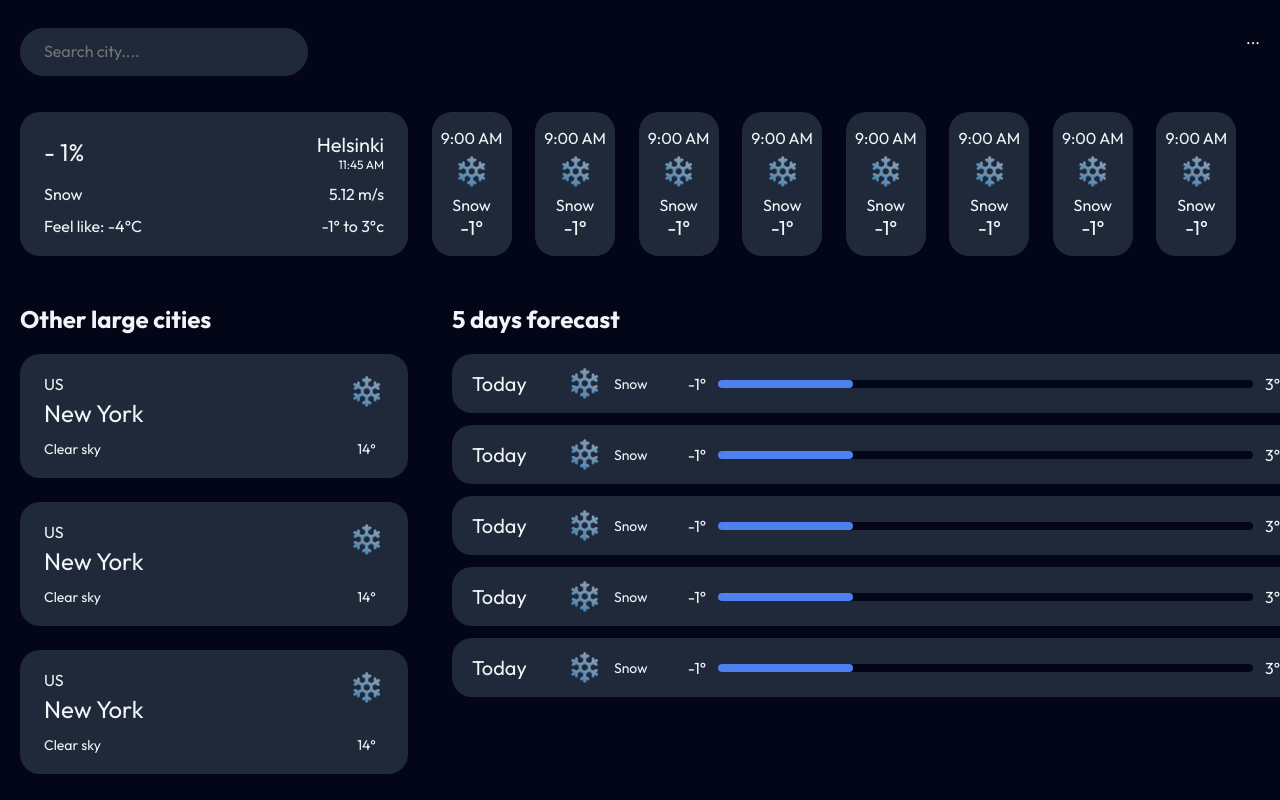
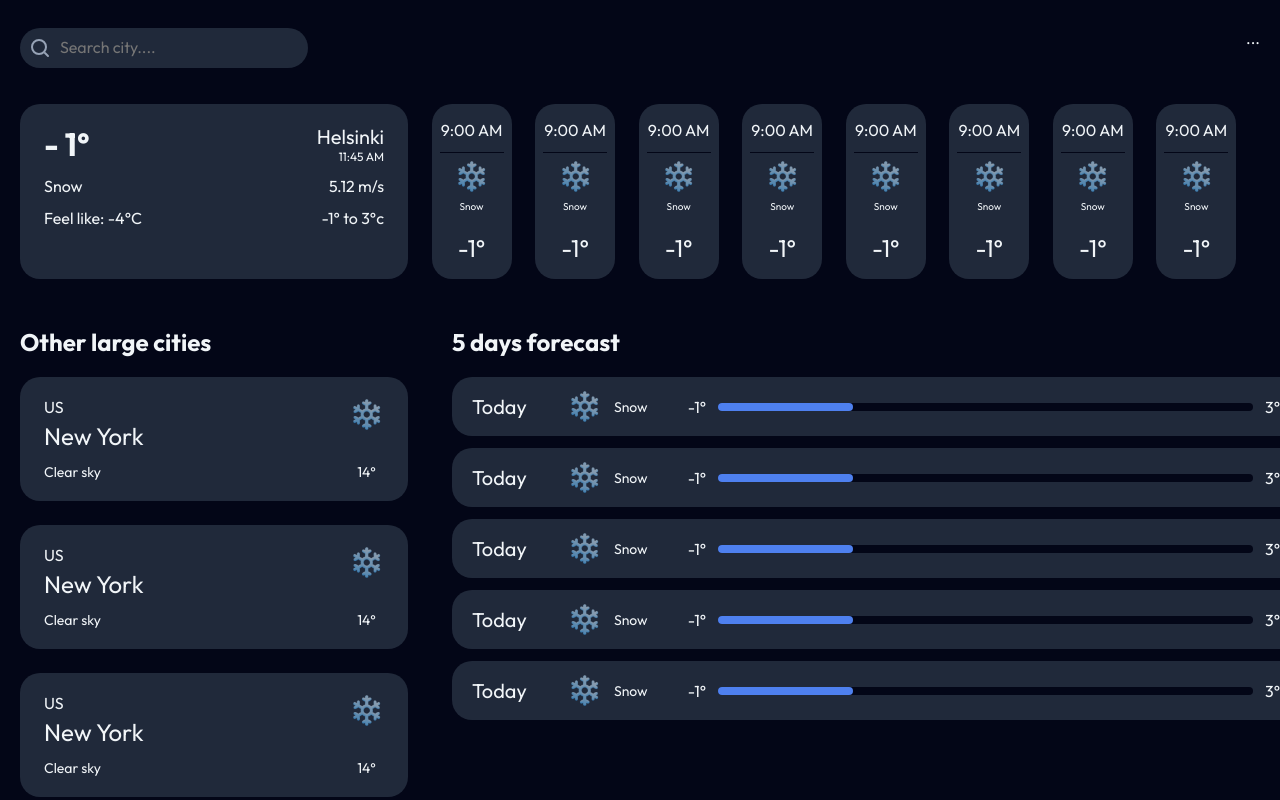
Before and after one commit to Assigyn/weather-app, a React (Vite) app: page / in a window 1280 px wide. Built offline with nearby package versions, Linux system fonts and the light colour scheme.

Commit message:
Feat (design): Design

```diff
--- a/src/assets/styles/index.styl
+++ b/src/assets/styles/index.styl
@@ -27,6 +27,9 @@ h2
     text-align right
   &-center
     text-align center
+  &-xl
+    font-size 2rem
+    font-weight bold
   &-large
     font-size 1.5rem
   &-big
@@ -42,6 +45,8 @@ h2
     font-size 0.625rem
 
 .d
+  &-none
+    display none
   &-flex
     display flex
   &-row
@@ -73,6 +78,14 @@ h2
 .pt
   &-{8}
     padding-top 8px
+  &-{12}
+    padding-top 12px
+  &-{20}
+    padding-top 20px
+
+.pb
+  &-{12}
+    padding-bottom 12px
 
 .gap
   &-{4}
@@ -84,6 +97,20 @@ h2
   &-{44}
     gap 44px
 
+.toast
+  position absolute
+  bottom 0
+  right 0
+  margin 20px
+  border-radius 20px
+  padding 20px 40px
+  p
+    margin 0
+  &-error
+    background-color #852929
+  &-title
+    font-weight bold
+    margin-bottom 8px
 
 .bg-gray
   background-color $greyBg
@@ -94,9 +121,12 @@ h2
   margin-bottom 36px
   #search
     background-color $greyBg
+    background-image url("../../assets/img/Search.svg")
+    background-position 8px 50%
+    background-repeat no-repeat
     border-radius 30px
     border 0
-    padding 16px 24px
+    padding 12px 8px 12px 40px
     min-width 240px
     &::placeholder
       font-size 1rem
@@ -133,3 +163,6 @@ h2
   height 8px
   border-radius 20px
   background-color $blueBar
+
+.hour-span
+  border-bottom 1px solid $bgColor
--- a/src/components/App.jsx
+++ b/src/components/App.jsx
@@ -7,6 +7,11 @@ import {useEffect, useState} from "react";
 function App() {
     const vapid = import.meta.env.VITE_API_KEY;
     const [city, setCity] = useState('Helsinki');
+    const [toast, setToast] = useState({
+        title: 'Error',
+        message: 'Error',
+        type: 'error'
+    });
 
    // useEffect(() => {
    //     axios.get(`https://api.openweathermap.org/data/2.5/forecast?q=London&appid="${vapid}"`)
@@ -23,6 +28,10 @@ function App() {
           <SearchBar/>
           <DayWeather />
           <WeekWeather />
+          <div className={`d-none toast toast-${toast.type}`}>
+              <p className="toast-title">{toast.title}</p>
+              <p>{toast.message}</p>
+          </div>
         </div>
     )
 }
--- a/src/components/Cards/CityCard.jsx
+++ b/src/components/Cards/CityCard.jsx
@@ -2,7 +2,7 @@ function CityCard() {
   return (
       <div className="city-card d-flex d-column radius bg-gray gap-12">
           <div className="d-flex flex-row justify-content-between align-items-center w-100">
-              <div className="temperature text-large">- 1%</div>
+              <div className="temperature text-xl">- 1°</div>
               <div className="city text-right">
                   <div className="text-big">Helsinki</div>
                   <div className="text-regular">11:45 AM</div>
--- a/src/components/Cards/HourCard.jsx
+++ b/src/components/Cards/HourCard.jsx
@@ -1,10 +1,10 @@
 function HourCard() {
   return (
       <div className="hour-card d-flex d-column radius bg-gray justify-content-between text-center">
-          <div>9:00 AM</div>
-          <div className="weather-container weather-container-snow margin-auto"></div>
-          <div>Snow</div>
-          <div className="text-big">-1°</div>
+          <div className="hour-span pb-12">9:00 AM</div>
+          <div className="pt-12 weather-container weather-container-snow margin-auto"></div>
+          <div className="text-small">Snow</div>
+          <div className="text-large pt-20">-1°</div>
       </div>
   )
 }
```
